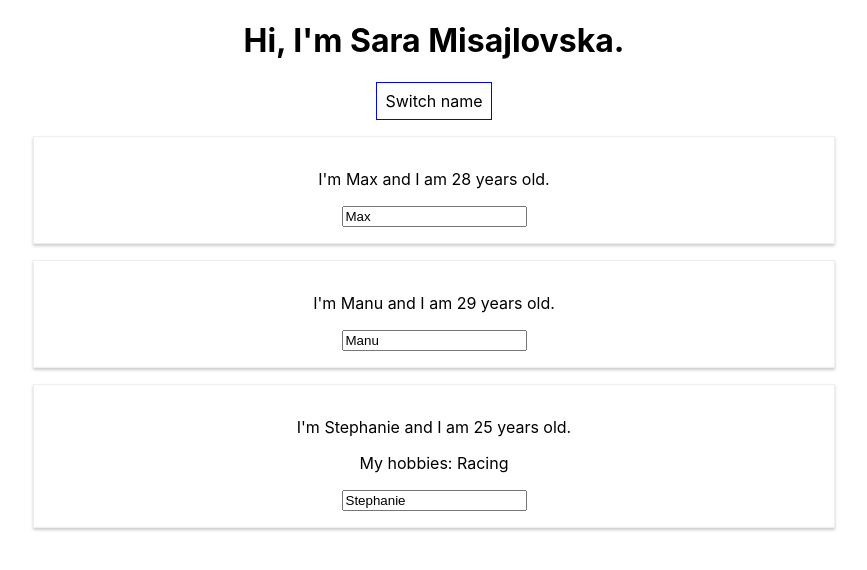
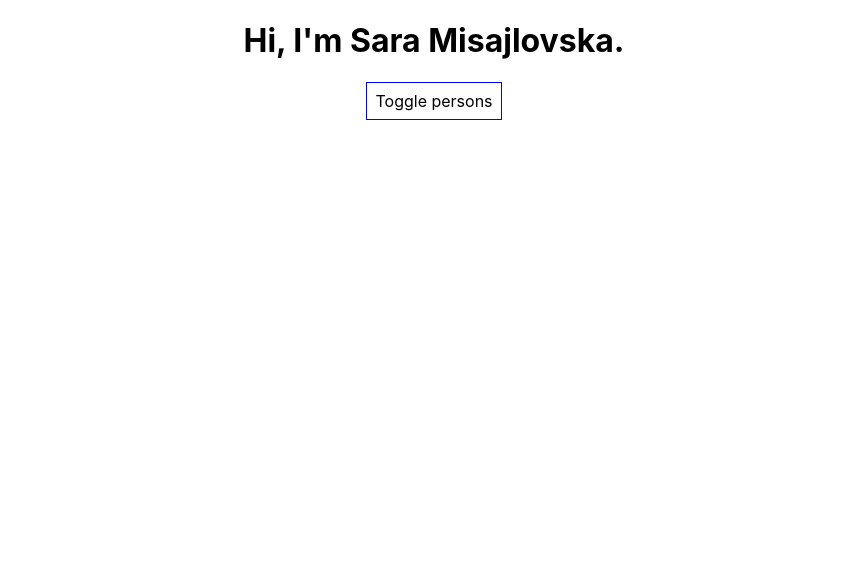
Before and after one commit to SaraMisajlovska/udemy-react-app, a React (Create React App) app: page / in a window 1280 px wide. Shown: the top 570 px of the page, without its empty margins (206-1073 px from the left). Built offline with nearby package versions, Linux system fonts and the light colour scheme.

Commit message:
module 4: lists and coditionals

```diff
--- a/src/App.js
+++ b/src/App.js
@@ -1,5 +1,6 @@
 import React, { Component } from 'react';
 import './App.css';
+import person from './Person/Person';
 import Person from './Person/Person';
 
 class App extends Component {
@@ -7,92 +8,82 @@
   state = {
     persons: [
       {
+        id: 'sdad4',
         name: 'Max',
         age: 28
       },
       {
+        id: 'ffdgf8',
         name: 'Manu',
         age: 29
-      }, {
+      },
+      {
+        id: 'hggf5',
         name: 'Stephanie',
         age: 25
       }
     ]
   }
 
-  switchNameHandler = (newName) => {
-    //console.log('was clicked')
-    // this is wrong this.state.persons[0].name = 'Maximilian';
-    this.setState({
-      persons: [
-        {
-          name: newName,
-          age: 28
-        },
-        {
-          name: 'Manu',
-          age: 29
-        }, {
-          name: 'Stephanie',
-          age: 27
-        }
-      ]
-    })
+  nameChangedHandler = (event, id) => {
+    const personIndex = this.state.persons.findIndex(p => p.id === id);
 
-  }
-  nameChangedHandler = (event) => {
-    this.setState({
-      persons: [
-        {
-          name: 'Max',
-          age: 28
-        },
-        {
-          name: event.target.value,
-          age: 29
-        }, {
-          name: 'Stephanie',
-          age: 25
-        }
-      ]
-    })
+    const person = {...this.state.persons[personIndex]};
+    const persons = [...this.state.persons];
+
+    person.name= event.target.value;
+    persons[personIndex] = person;
+
+    this.setState({persons:persons});
   }
 
+  togglePersonsHandler = () => {
+    const doesShow = this.state.showPersons;
+    this.setState({ showPersons: !doesShow });
+  }
+
+  deletePersonsHandler = (personsIndex) => {
+    //we want to copy the array so we avoid unpredictable apps.
+    //Always make changes to the copy rather than to a reference of the original array as that may lead to unpredictability
+    const persons = [...this.state.persons];
+    persons.splice(personsIndex, 1);
+    this.setState({ persons: persons });
+  }
   render() {
-    const style={
+    const style = {
       backgroundColor: 'white',
       font: 'inherit',
       border: '1px solid blue',
       padding: '8px',
       cursor: 'pointer'
     };
+
+    let persons = null;
+    if (this.state.showPersons) {
+      persons = (
+        <div>
+          {this.state.persons.map((person, index) => {
+            return <Person
+              click={() => this.deletePersonsHandler(index)}
+              name={person.name}
+              age={person.age}
+              key={person.id}
+              changed={(event) => this.nameChangedHandler(event, person.id)} />
+          })}
+        </div>);
+    }
     return (
       //this is jsx code, not html even though it looks like it
       //bind syntax is better than arrow function for switch name
       <div className="App">
         <h1>Hi, I'm Sara Misajlovska.</h1>
         <button
-        onClick={() => this.switchNameHandler('Maxus')}
-        style={style}
-        >Switch name</button>
+          onClick={this.togglePersonsHandler}
+          style={style}
+        >Toggle persons</button>
+        {persons}
+      </div>
 
-        <Person
-          name={this.state.persons[0].name}
-          age={this.state.persons[0].age}
-          click={this.switchNameHandler.bind(this, 'Maximilian')} />
-
-        <Person
-          name={this.state.persons[1].name}
-          age={this.state.persons[1].age}
-          changed = {this.nameChangedHandler}/>
-
-        <Person
-          name={this.state.persons[2].name}
-          age={this.state.persons[2].age}
-          click={this.switchNameHandler.bind(this, 'Max!!')}>
-           My hobbies: Racing
-        </Person>
-      </div>
     );
 
     // return React.createElement( 'div',{className:'App'},React.createElement('h1',null, 'Hi, I\'m Sara Misajlovska!!! This works'))
--- a/src/Person/Person.js
+++ b/src/Person/Person.js
@@ -3,7 +3,7 @@
 
 const person = (props) => {
     return (<div className="Person">
-        <p onClick={props.click}>I'm {props.name} and I am {props.age} years old.</p>
+        <p onClick={props.click}> I'm {props.name} and I am {props.age} years old. </p>
         <p>{props.children}</p>
         <input type='text' onChange={props.changed} value={props.name}/>
     </div>);
```
